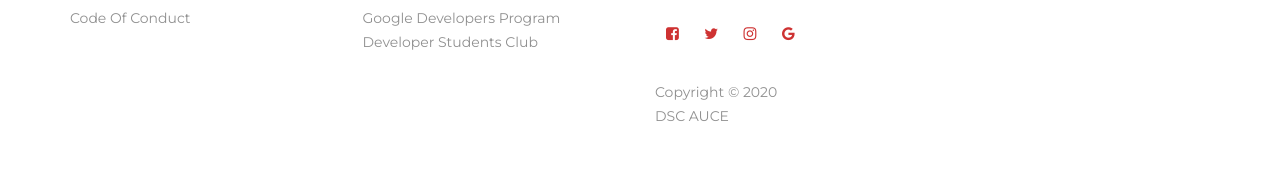
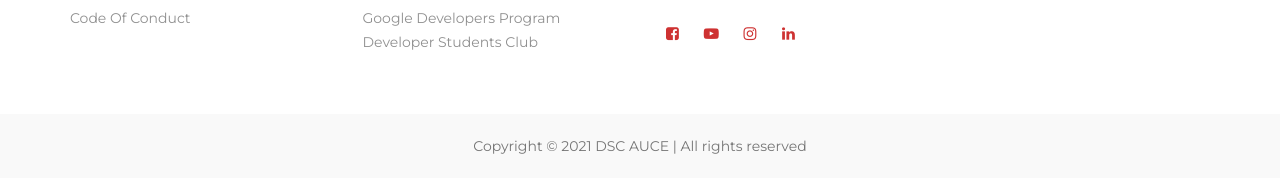
Before and after one commit to SanjanaKilli/DSC-AUCE-Website, a plain HTML site: page index.html in a window 1280 px wide. Shown: the part 2463-2655 px from the top of the page. Drawn offline with Linux system fonts and the light colour scheme.

Commit message:
Added social links and copyright area

```diff
--- a/css/templatemo-style.css
+++ b/css/style.css
@@ -751,7 +751,7 @@
   footer {
     border-top: 1px solid rgba(0,0,0,0.05);
     padding: 120px 0;
-    padding-bottom: 80px;
+    padding-bottom: 40px;
   }
 
   footer .section-title {
@@ -779,7 +779,6 @@
   footer .social-icon {
     margin-top: 20px;
   }
-
 
 
   /*---------------------------------------
@@ -814,6 +813,22 @@
   .social-icon li a:hover {
     background: #ce3232;
     color: #ffffff;
+  }
+
+ /*---------------------------------------
+     COPYRIGHT AREA
+  -----------------------------------------*/
+  #copyright-area {
+    text-align: center;
+    position: relative;
+    bottom: 0;
+    width: 100%;
+    padding: 20px auto;
+    background-color: #f9f9f9;
+  }
+  #copyright-area p{
+    padding: 10px auto;
+    margin: 20px;
   }
 
 
--- a/index.html
+++ b/index.html
@@ -18,7 +18,7 @@
      <link rel="stylesheet" href="css/magnific-popup.css">
 
      <!-- MAIN CSS -->
-     <link rel="stylesheet" href="css/templatemo-style.css">
+     <link rel="stylesheet" href="css/style.css">
 
      <link rel="icon" href="images/Homepage/favicon.png" type="image/icon type">
 
@@ -280,16 +280,17 @@
 
                     <div class="col-lg-3 col-md-6">
                          <h2 class="wow fadeInUp" data-wow-delay="0.2s">Keep In Touch</h2>
+
                          <ul class="wow fadeInUp social-icon" data-wow-delay="0.4s">
-                              <li><a href="#" class="fa fa-facebook-square" attr="facebook icon"></a></li>
-                              <li><a href="#" class="fa fa-twitter"></a></li>
-                              <li><a href="#" class="fa fa-instagram"></a></li>
-                              <li><a href="#" class="fa fa-google"></a></li>
+                              <li><a href="https://www.facebook.com/pages/category/Community/DSC-AUCE-101465691691643/" class="fa fa-facebook-square" attr="facebook icon"></a></li>
+                              <li><a href="https://www.youtube.com/channel/UCw2vDOLYKTyNxA4m91QhMCQ" class="fa fa-youtube-play"></a></li>
+                              <li><a href="https://www.instagram.com/dscauce/?hl=en" class="fa fa-instagram"></a></li>
+                              <li><a href="https://www.linkedin.com/company/dsc-auce" class="fa fa-linkedin"></a></li>
                          </ul>
 
-                         <div class="wow fadeInUp copyright-text" data-wow-delay="0.8s">
+                         <!-- <div class="wow fadeInUp copyright-text" data-wow-delay="0.8s">
                               <p><br>Copyright &copy; 2020 <br>DSC AUCE
-                         </div>
+                         </div> -->
                     </div>
 
                      <div class="col-lg-3 col-md-6">
@@ -298,10 +299,21 @@
                          </div>
                     </div>
 
-
                </div>
           </div>
      </footer>
+
+     <!--Copyright-->
+
+<div id="copyright-area" class="container">
+     <div class="row">
+          <div class="col-lg-12 col-md-12">
+               <div class="wow fadeInUp " data-wow-delay="0.8s">
+                    <p>Copyright &copy; 2021 DSC AUCE | All rights reserved</p>
+               </div>
+          </div>
+     </div>
+</div>
 
 
      <!-- SCRIPTS -->
```
